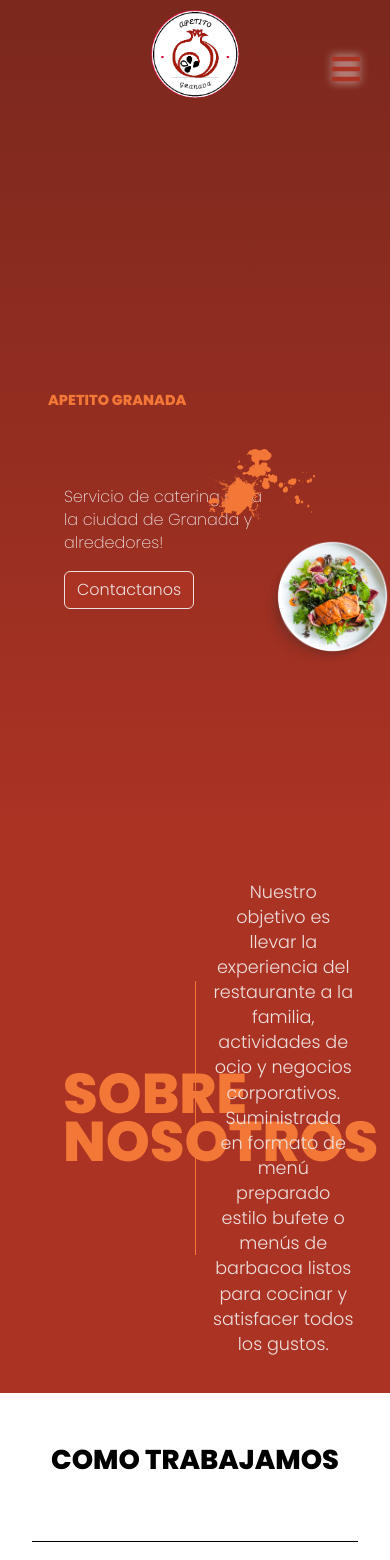
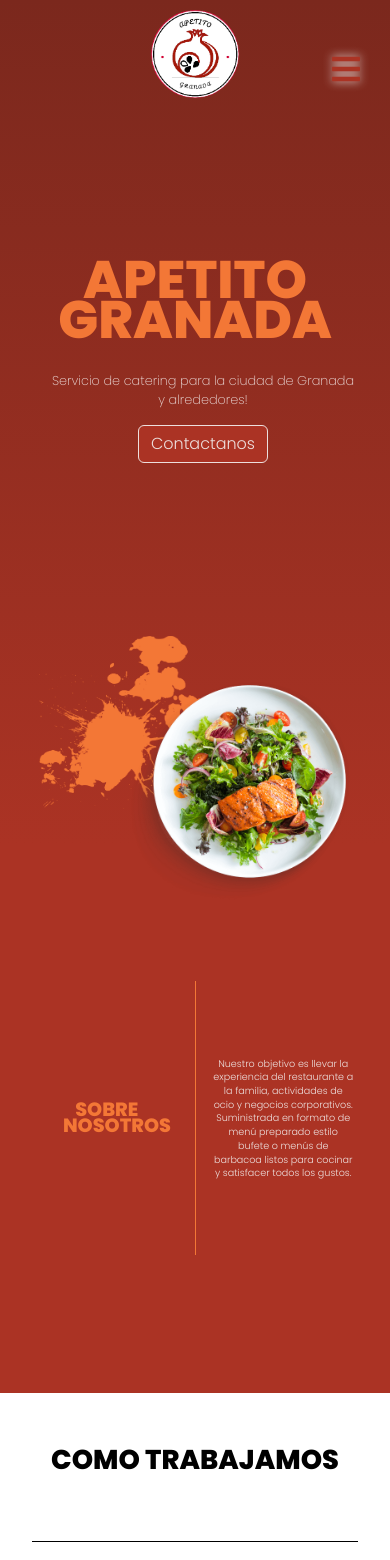
Before and after one commit to LeanM/apetito-granada-web, a React (Create React App) app: page / in a window 390 px wide. Shown: the top 1560 px of the page. Built offline with nearby package versions, Linux system fonts and the light colour scheme.

Commit message:
home top responsive

```diff
--- a/src/components/home-components/landing/About.js
+++ b/src/components/home-components/landing/About.js
@@ -59,6 +59,26 @@ const useStyles = createUseStyles({
     textAlign: "center",
     lineHeight: "3rem",
     color: colors.secondary,
+
+    "@media screen and (max-width: 1200px)": {
+      fontSize: "2.5rem",
+      lineHeight: "2rem",
+    },
+
+    "@media screen and (max-width: 800px)": {
+      fontSize: "2rem",
+      lineHeight: "1.5rem",
+    },
+
+    "@media screen and (max-width: 800px)": {
+      fontSize: "1.5rem",
+      lineHeight: "1rem",
+    },
+
+    "@media screen and (max-width: 500px)": {
+      fontSize: "1.2rem",
+      lineHeight: "1rem",
+    },
   },
   infoText: {
     fontWeight: "300",
@@ -66,5 +86,17 @@ const useStyles = createUseStyles({
     fontSize: "1.1rem",
     textAlign: "center",
     color: colors.textNav,
+
+    "@media screen and (max-width: 1200px)": {
+      fontSize: "0.9rem",
+    },
+
+    "@media screen and (max-width: 800px)": {
+      fontSize: "0.7rem",
+    },
+
+    "@media screen and (max-width: 800px)": {
+      fontSize: "0.6rem",
+    },
   },
 });
--- a/src/components/home-components/landing/HomeTopAlter.js
+++ b/src/components/home-components/landing/HomeTopAlter.js
@@ -21,14 +21,7 @@ export default function HomeTopAlter() {
             className={classes.dataFirstRow}
             style={{ marginLeft: "1rem", marginTop: "2rem" }}
           >
-            <p
-              style={{
-                fontSize: "1rem",
-                fontWeight: "200",
-                color: colors.textNav,
-                marginTop: "0rem",
-              }}
-            >
+            <p className={classes.subText}>
               Servicio de catering para la ciudad de Granada y alrededores!
             </p>
             <Button
@@ -71,6 +64,11 @@ const useStyles = createUseStyles({
     justifyContent: "center",
     alignItems: "center",
     marginTop: "8rem",
+
+    "@media screen and (max-width: 800px)": {
+      flexDirection: "column",
+      marginTop: "15rem",
+    },
   },
   visualContainer: {
     width: "45%",
@@ -80,6 +78,12 @@ const useStyles = createUseStyles({
     justifyContent: "center",
     alignItems: "center",
     marginTop: "auto",
+
+    "@media screen and (max-width: 800px)": {
+      width: "80%",
+      height: "45%",
+      marginTop: 0,
+    },
   },
   dishImage: {
     width: "95%",
@@ -89,6 +93,20 @@ const useStyles = createUseStyles({
     bottom: "-6rem",
     right: "0rem",
     zIndex: "100",
+
+    "@media screen and (max-width: 800px)": {
+      bottom: 0,
+      width: "18rem",
+      height: "18rem",
+      marginLeft: "auto",
+      marginRight: "auto",
+    },
+
+    "@media screen and (max-width: 700px)": {
+      bottom: 0,
+      width: "14rem",
+      height: "14rem",
+    },
   },
   splatImage: {
     width: "80%",
@@ -98,12 +116,16 @@ const useStyles = createUseStyles({
     position: "absolute",
     zIndex: "50",
     opacity: 1,
+
+    "@media screen and (max-width: 800px)": {
+      left: 0,
+    },
   },
   dataContainer: {
     width: "45%",
     height: "90%",
     paddingLeft: "3rem",
-    zIndex: 20,
+    zIndex: 80,
 
     textAlign: "start",
     display: "flex",
@@ -112,16 +134,12 @@ const useStyles = createUseStyles({
     alignItems: "flex-start",
     gap: "1rem",
 
-    "@media screen and (max-width: 1000px)": {
-      width: "30rem",
-      height: "20rem",
-      fontSize: "1.8rem",
-    },
-
-    "@media screen and (max-width: 500px)": {
-      width: "20rem",
-      height: "18rem",
-      fontSize: "1.7rem",
+    "@media screen and (max-width: 800px)": {
+      width: "80%",
+      height: "45%",
+      gap: 0,
+      alignItems: "center",
+      paddingLeft: "0",
     },
   },
   dataFirstRow: {
@@ -130,6 +148,21 @@ const useStyles = createUseStyles({
     justifyContent: "center",
     alignItems: "flex-start",
     flexDirection: "column",
+
+    "@media screen and (max-width: 800px)": {
+      alignItems: "center",
+    },
+  },
+  subText: {
+    fontSize: "1rem",
+    fontWeight: "200",
+    color: colors.textNav,
+    marginTop: "0rem",
+
+    "@media screen and (max-width: 600px)": {
+      fontSize: "0.8rem",
+      textAlign: "center",
+    },
   },
   titleText: {
     width: "100%",
@@ -138,12 +171,20 @@ const useStyles = createUseStyles({
     lineHeight: "4.7rem",
     color: colors.secondary,
 
-    "@media screen and (max-width: 1000px)": {
-      fontSize: "1rem",
+    "@media screen and (max-width: 1200px)": {
+      fontSize: "5.3rem",
+      lineHeight: "3.7rem",
     },
 
-    "@media screen and (max-width: 500px)": {
-      fontSize: "0.9rem",
+    "@media screen and (max-width: 800px)": {
+      fontSize: "4.3rem",
+      lineHeight: "2.7rem",
+      textAlign: "center",
+    },
+
+    "@media screen and (max-width: 600px)": {
+      fontSize: "3.3rem",
+      lineHeight: "2.5rem",
     },
   },
   background: {
```
